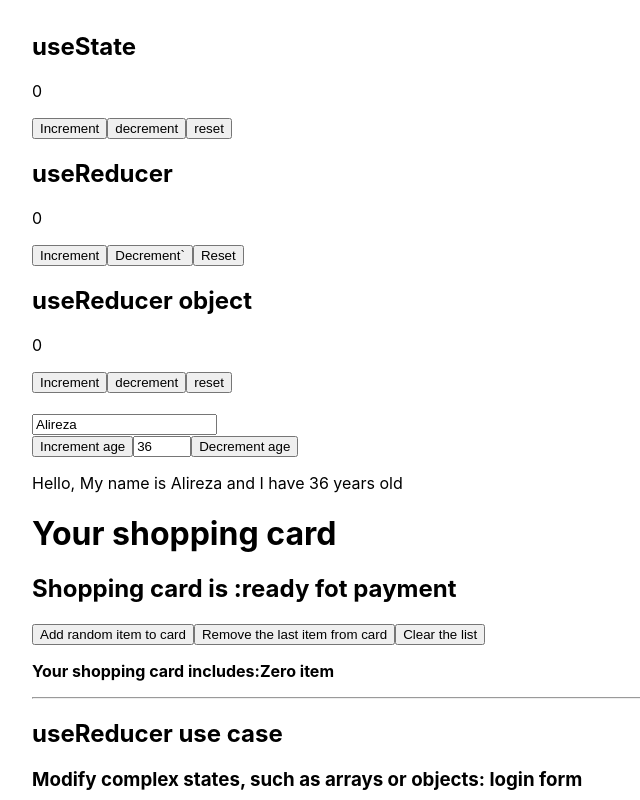
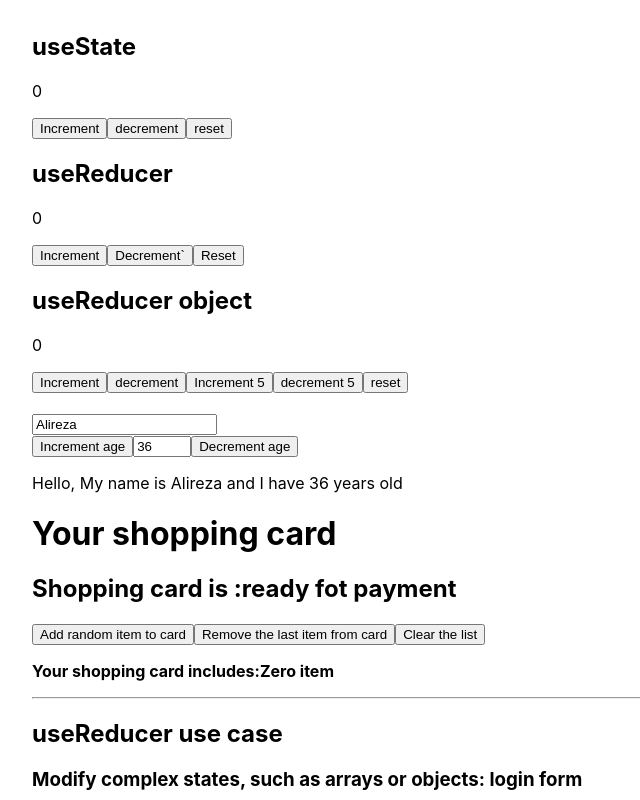
Before and after one commit to arbor0711/usereducer, a React (Create React App) app: page / in a window 1280 px wide. Shown: the top 800 px of the page, without its empty margins (0-640 px from the left). Built offline with nearby package versions, Linux system fonts and the light colour scheme.

Commit message:
complete the previous code

```diff
--- a/src/components/CounterThree.js
+++ b/src/components/CounterThree.js
@@ -5,9 +5,9 @@
 const reducer = (state, action) => {
   switch (action.type) {
     case "INCREMENT":
-      return { firstCounter: state.firstCounter + 1 };
+      return { firstCounter: state.firstCounter + action.value };
     case "DECREMENT":
-      return { firstCounter: state.firstCounter - 1 };
+      return { firstCounter: state.firstCounter - action.value };
     case "RESET":
       return initialValue;
     default:
@@ -21,8 +21,18 @@
     <div>
       <h2>useReducer object</h2>
       <p>{count.firstCounter}</p>
-      <button onClick={() => dispatch({ type: "INCREMENT" })}>Increment</button>
-      <button onClick={() => dispatch({ type: "DECREMENT" })}>decrement</button>
+      <button onClick={() => dispatch({ type: "INCREMENT", value: 1 })}>
+        Increment
+      </button>
+      <button onClick={() => dispatch({ type: "DECREMENT", value: 1 })}>
+        decrement
+      </button>
+      <button onClick={() => dispatch({ type: "INCREMENT", value: 5 })}>
+        Increment 5
+      </button>
+      <button onClick={() => dispatch({ type: "DECREMENT", value: 5 })}>
+        decrement 5
+      </button>
       <button onClick={() => dispatch({ type: "RESET" })}>reset</button>
     </div>
   );
```
